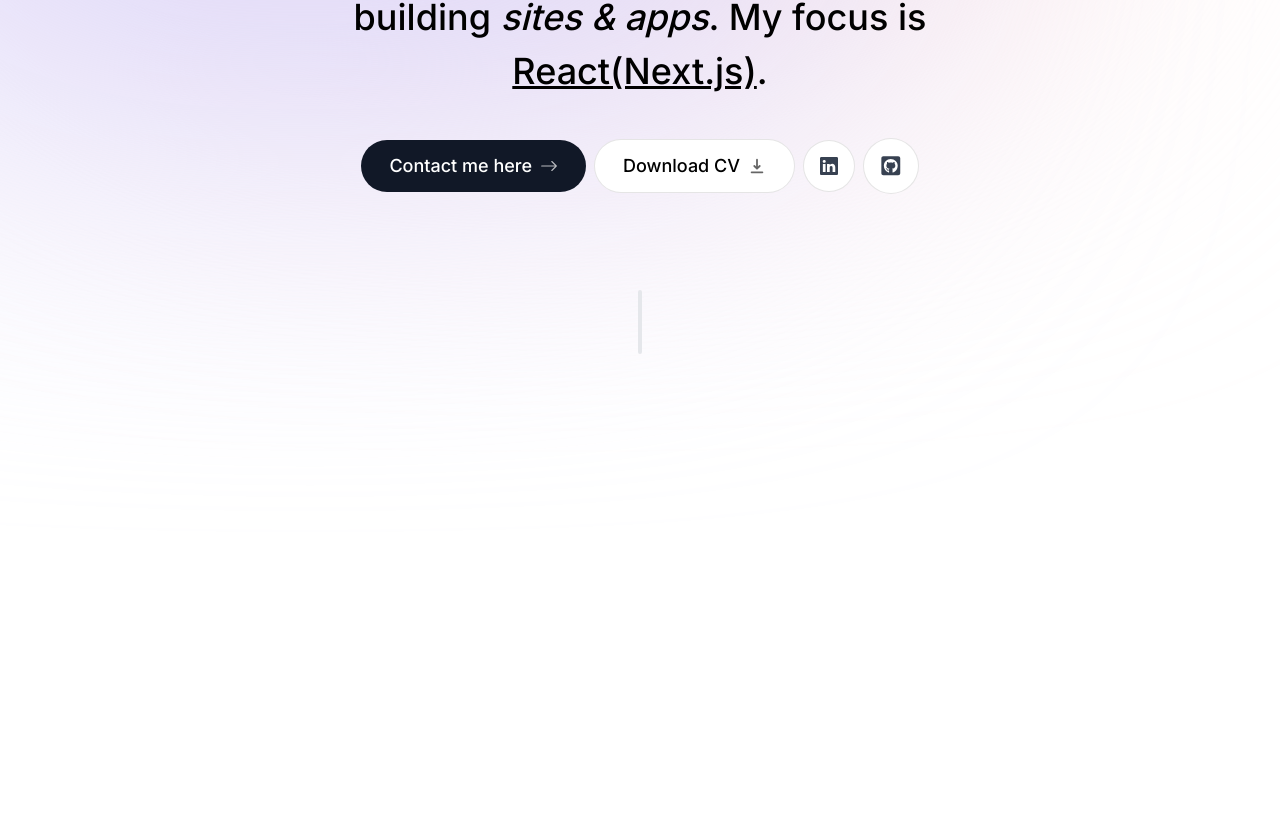
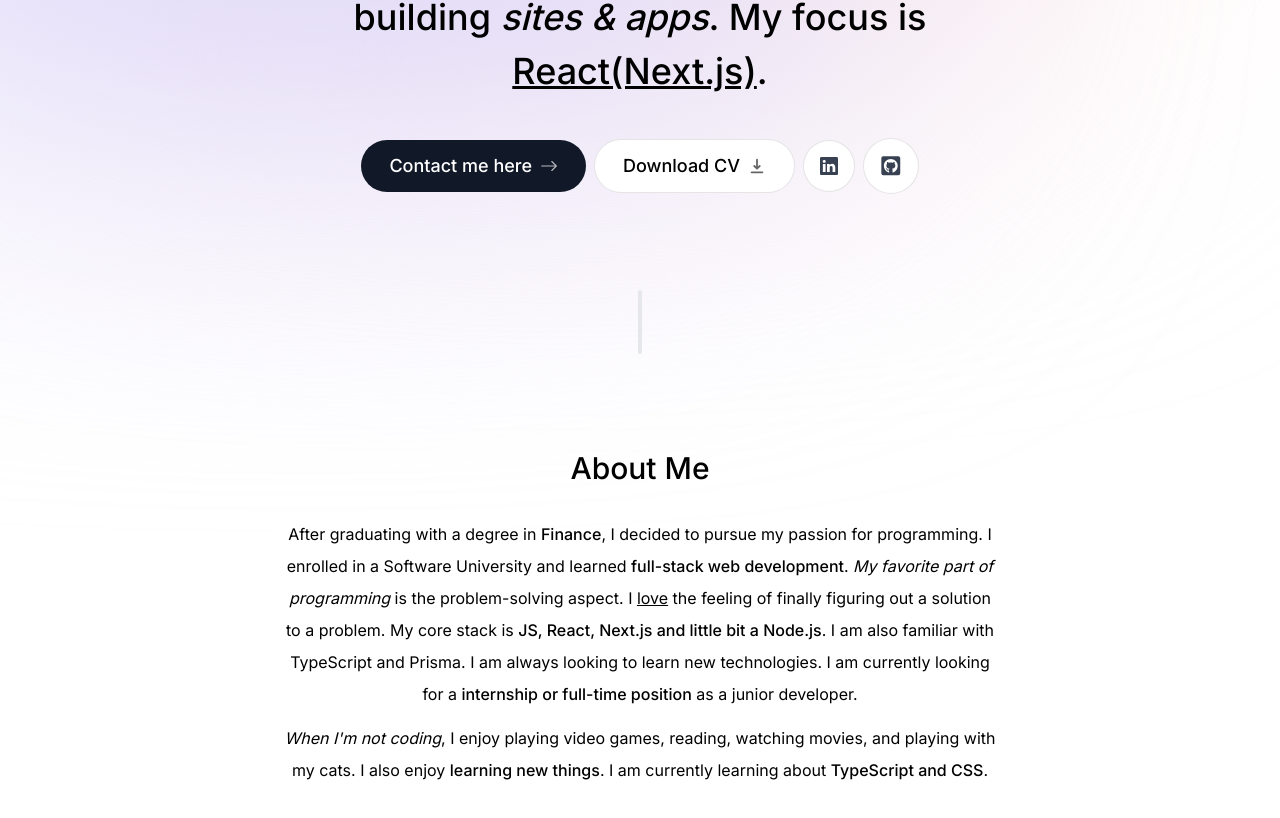
Before and after one commit to Antonov-S/fresh-nextJS-portfolio-website, a Next.js app: page / in a window 1280 px wide. Shown: the part 374-1192 px from the top of the page. Built offline with nearby package versions, Linux system fonts and the light colour scheme.

Commit message:
Adding About section and reusable SectionHeading component

```diff
--- a/app/page.tsx
+++ b/app/page.tsx
@@ -1,3 +1,4 @@
+import About from "@/components/about";
 import Intro from "@/components/intro";
 import SectionDivider from "@/components/section-divider";
 
@@ -7,6 +8,8 @@
       <Intro />
 
       <SectionDivider />
+
+      <About />
     </main>
   );
 }
--- /dev/null
+++ b/components/about.tsx
@@ -0,0 +1,21 @@
+"use client";
+
+import React from "react";
+import { motion } from "framer-motion";
+
+import SectionHeading from "./section-heading";
+
+export default function About() {
+  return (
+    <motion.section className="mb-28 max-w-[45rem] text-center leading-8 sm:mb-40" initial={{ opacity: 0, y: 100 }} animate={{ opacity: 1, y: 0 }} transition={{ delay: 1.175 }}>
+      <SectionHeading>About me</SectionHeading>
+      <p className="mb-3">
+        After graduating with a degree in <span className="font-medium">Finance</span>, I decided to pursue my passion for programming. I enrolled in a Software University and learned <span className="font-medium">full-stack web development</span>. <span className="italic">My favorite part of programming</span> is the problem-solving aspect. I <span className="underline">love</span> the feeling of finally figuring out a solution to a problem. My core stack is <span className="font-medium">JS, React, Next.js and little bit a Node.js</span>. I am also familiar with TypeScript and Prisma. I am always looking to learn new technologies. I am currently looking for a <span className="font-medium">internship or full-time position</span> as a junior developer.
+      </p>
+
+      <p>
+        <span className="italic">When I'm not coding</span>, I enjoy playing video games, reading, watching movies, and playing with my cats. I also enjoy <span className="font-medium">learning new things</span>. I am currently learning about <span className="font-medium">TypeScript and CSS</span>.
+      </p>
+    </motion.section>
+  );
+}
--- a/components/intro.tsx
+++ b/components/intro.tsx
@@ -23,9 +23,9 @@
         </div>
       </div>
 
-      <motion.p className="mb-10 mt-4 px-4 text-2xl font-medium !leading-[1.5] sm:text-4xl" initial={{ opacity: 0, y: 100 }} animate={{ opacity: 1, y: 0 }}>
+      <motion.h1 className="mb-10 mt-4 px-4 text-2xl font-medium !leading-[1.5] sm:text-4xl" initial={{ opacity: 0, y: 100 }} animate={{ opacity: 1, y: 0 }}>
         <span className="font-bold">Hello, I'm Svetlozar.</span> I'm a <span className="font-bold">enthusiastic and detail-oriented</span> <span className="font-bold">Junior JS Developer</span> I enjoy building <span className="italic">sites & apps</span>. My focus is <span className="underline">React(Next.js)</span>.
-      </motion.p>
+      </motion.h1>
 
       <motion.div className="flex flex-col sm:flex-row items-center justify-center gap-2 px-4 text-lg font-medium" initial={{ opacity: 0, y: 100 }} animate={{ opacity: 1, y: 0 }} transition={{ delay: 0.1 }}>
         <Link href="#contact" className="group bg-gray-900 text-white px-7 py-3 flex items-center gap-2 rounded-full outline-none focus:scale-110 hover:scale-110 hover:bg-gray-950 active:scale-105 transition">
--- /dev/null
+++ b/components/section-heading.tsx
@@ -0,0 +1,9 @@
+import React from "react";
+
+type SectionHeadingProps = {
+  children: React.ReactNode;
+};
+
+export default function SectionHeading({ children }: SectionHeadingProps) {
+  return <h2 className="text-3xl font-medium capitalize mb-8">{children}</h2>;
+}
```
